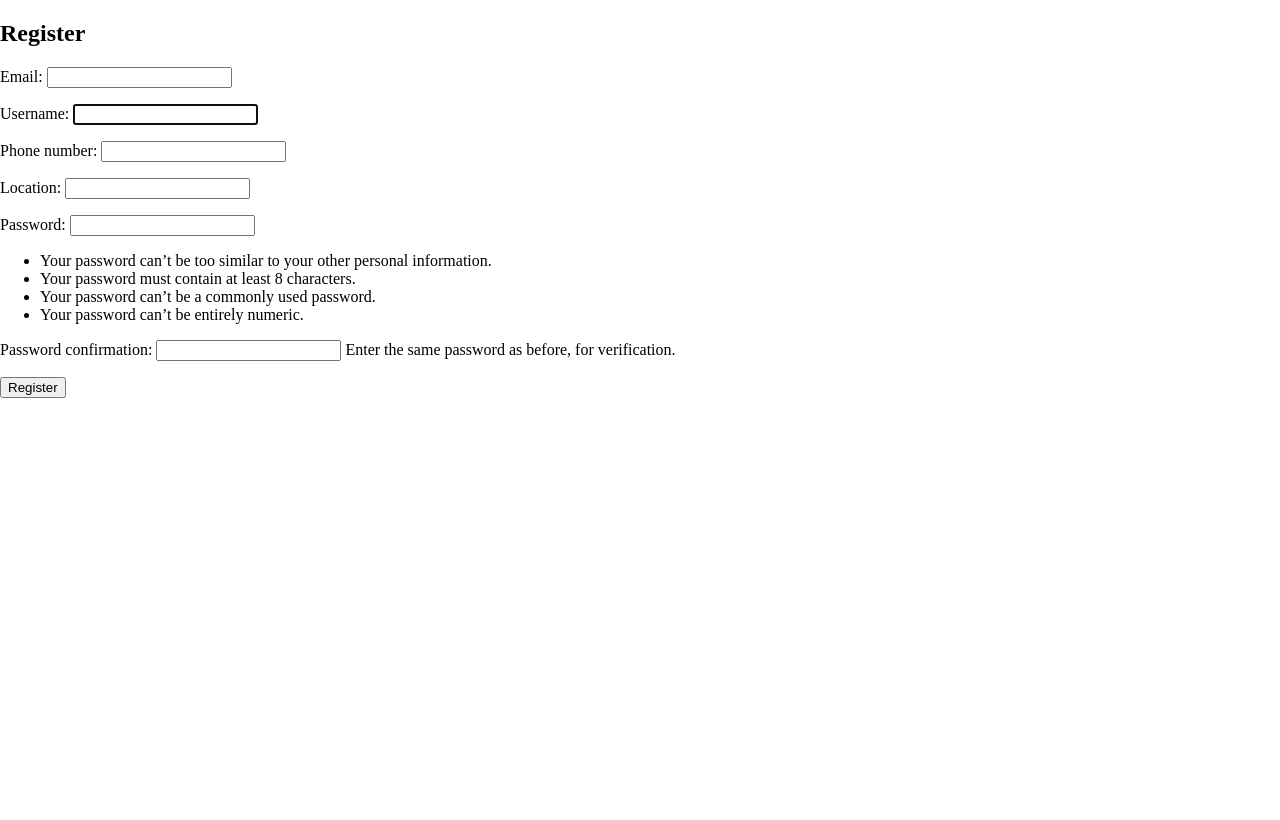
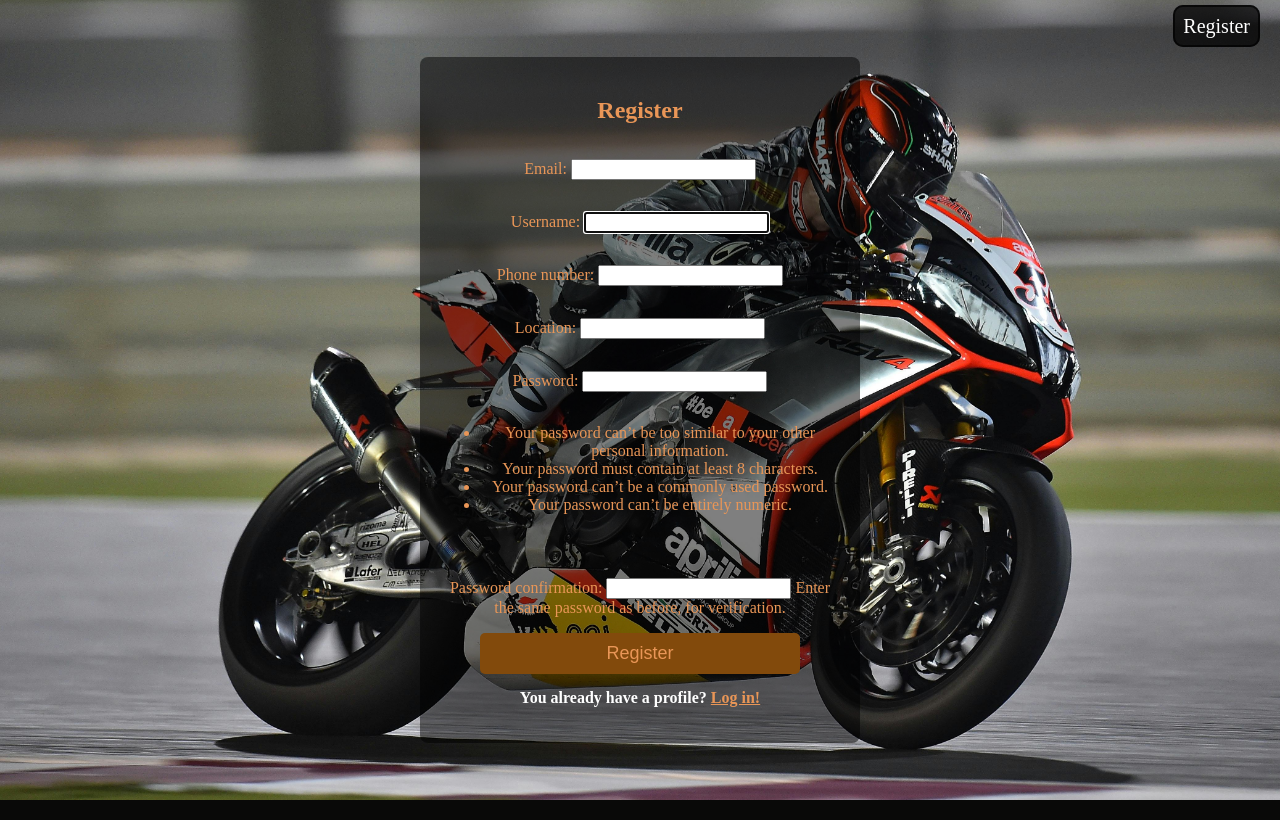
Before and after one commit to KTamara0/MotorMadness, a Django app: page /register/ in a window 1280 px wide. Run offline with Django 5.2, Linux system fonts and the light colour scheme.

Commit message:
Registration and organized navigation

```diff
--- a/app/static/app/motor.css
+++ b/app/static/app/motor.css
@@ -18,6 +18,11 @@ nav .current-page {
     font-size: 20px;
     color: white;
     cursor: pointer;
+    border: 2px solid rgba(0, 0, 0, 0.7); /* Prozirni crni okvir oko cijelog menija */
+    border-radius: 10px; /* Zaobljeni rubovi oko okvira */
+    padding: 8px 8px; /* Razmak unutar okvira */
+    background-color: rgba(0, 0, 0, 0.7);
+    width: max-content;
 }
 
 /* Skriva meni po defaultu */
@@ -29,7 +34,13 @@ nav .nav-options {
     top: 50px;
     right: 0;
     width: 100%;
-    text-align: right;
+    text-align: center;
+    font-size: 20px;
+    border: 2px solid rgba(0, 0, 0, 0.7); /* Prozirni crni okvir oko cijelog menija */
+    border-radius: 10px; /* Zaobljeni rubovi oko okvira */
+    padding: 8px 8px; /* Razmak unutar okvira */
+    background-color: rgba(0, 0, 0, 0.7);
+    width: max-content;
 }
 
 nav .navlinks {
@@ -49,6 +60,7 @@ nav a {
     color: rgb(226, 210, 200);
     font-size: 20px;
     transition: background-color 0.3s ease;
+    margin-right: 15px;
     cursor: pointer;
 }
 
@@ -110,7 +122,7 @@ nav a:hover{
 /* Stilovi za naslov */
 .title {
     font-size: 4rem; /* Veći font za naslov */
-    color: rgb(233, 150, 87); /* Bijela boja za naslov */
+    color: rgb(233, 150, 87);
     margin: 0; /* Uklanja margine oko naslova */
 }
 
@@ -139,6 +151,11 @@ nav a:hover{
     filter: grayscale(0%); /* Boje se vraćaju na normalne prilikom hovera */
     transform: scale(1.1); /* Povećanje slike pri hoveru */
     border: 5px solid  rgb(233, 150, 87); /* Bijeli obrub na hoveru */
+}
+
+.quote{
+    color: rgb(233, 150, 87);
+    font-size: 20px;
 }
 
 html, body {
@@ -197,3 +214,88 @@ html, body {
     background-color: rgb(233, 150, 87);
     color: #824a0c;
 }
+
+.register-link {
+    margin-top: 15px;
+    font-size: 16px;
+    color: white;
+    font-weight: bold;
+}
+
+.register-link a {
+    color: rgb(233, 150, 87);
+    text-decoration: underline;
+    font-weight: bold;
+}
+
+.register-link a:hover {
+    color: #824a0c;
+}
+
+
+/* Stil za login-container div koji sadrži naslov i formu */
+.register-container {
+    display: flex;
+    flex-direction: column;
+    align-items: center;
+    justify-content: center;
+    height: 100vh;  /* Pokriva cijeli visoki ekran */
+    background-image: url("/static/images/log.jpg");
+    background-size: cover;  /* Slika će pokriti cijeli prostor */
+    background-position: center;  /* Slika će biti centrirana */
+    color: rgb(233, 150, 87);  /* Tekst će biti bijele boje */
+    text-align: center;  /* Naslov i forma bit će centrirani */
+}
+
+/* Stil za naslov */
+.register-container h1 {
+    font-size: 36px;
+    margin-bottom: 20px;
+}
+
+/* Stil za formu */
+.register-container form {
+    display: flex;
+    flex-direction: column;
+    align-items: center;
+    justify-content: center;
+    width: 100%;
+    max-width: 400px;  /* Maksimalna širina forme */
+    background-color: rgba(0, 0, 0, 0.5);  /* Poluprozirna pozadina forme */
+    padding: 20px;
+    border-radius: 8px;
+}
+
+/* Stil za dugme */
+.register-container button {
+    background-color: #824a0c;
+    color: rgb(233, 150, 87);
+    padding: 10px 20px;
+    border: none;
+    border-radius: 5px;
+    cursor: pointer;
+    width: 80%;
+    font-size: 18px;
+}
+
+.register-container button:hover {
+    background-color: rgb(233, 150, 87);
+    color: #824a0c;
+}
+
+.login-link {
+    margin-top: 15px;
+    font-size: 16px;
+    color: white;
+    font-weight: bold;
+}
+
+.login-link a {
+    color: rgb(233, 150, 87);
+    text-decoration: underline;
+    font-weight: bold;
+}
+
+.login-link a:hover {
+    color: #824a0c;
+}
--- a/app/templates/app/base.html
+++ b/app/templates/app/base.html
@@ -23,8 +23,8 @@
                     Login
                 {% elif request.path == '/register/' %}
                     Register
-                {% elif request.path == '/profile/' %}
-                    My Profile
+                    {% elif request.path|slice:":9" == '/profile/' and user.is_authenticated %}
+                    {{ user.username }}'s Profile
                 {% else %}
                     Current Page
                 {% endif %}
--- a/app/templates/app/home.html
+++ b/app/templates/app/home.html
@@ -17,6 +17,8 @@
             <img src="{% static 'images/m2.jpg' %}" alt="Second Image" class="image">
             <img src="{% static 'images/m3.jpg' %}" alt="Third Image" class="image">
         </div>
+
+        <p class="quote">Find your next obsession!</p>
     </div>
 
 {% endblock %}
--- a/app/templates/app/login.html
+++ b/app/templates/app/login.html
@@ -7,6 +7,10 @@
         {% csrf_token %}
         {{ form.as_p }}
         <button type="submit">Login</button>
+        <p class="register-link">
+            You do not have a profile?
+            <a href="{% url 'app:register' %}">Register!</a>
+        </p>
     </form>
 </div>
 
--- a/app/templates/app/register.html
+++ b/app/templates/app/register.html
@@ -1,10 +1,16 @@
 {% extends "app/base.html" %}
 
 {% block content %}
-  <h2>Register</h2>
+<div class="register-container">
   <form method="post">
+    <h2>Register</h2>
     {% csrf_token %}
     {{ form.as_p }}
     <button type="submit">Register</button>
+    <p class="login-link">
+        You already have a profile?
+        <a href="{% url 'app:login' %}">Log in!</a>
+    </p>
   </form>
+</div>
 {% endblock %}
```
